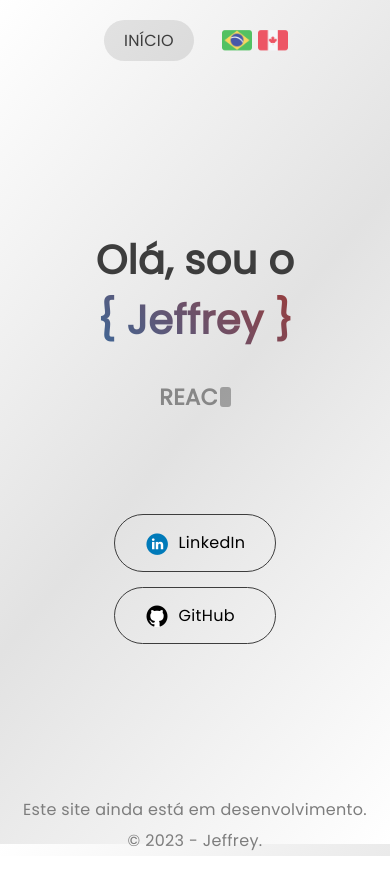
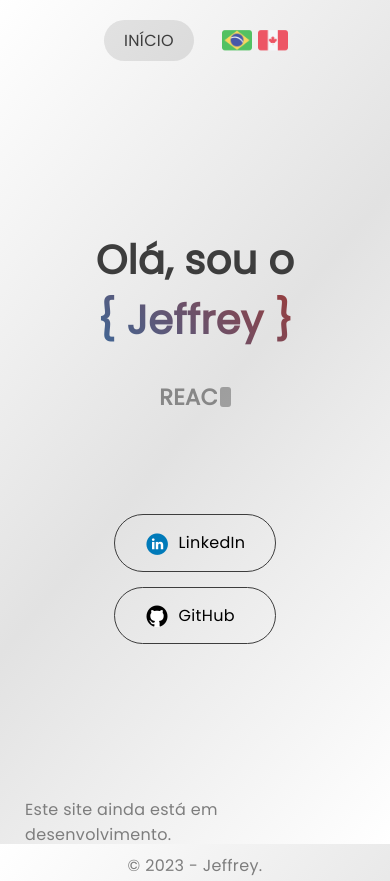
Before and after one commit to jeffreyalvr/meu-portfolio, a React (Vite) app: page / in a window 390 px wide. Before the commit the page ends 856 px from the top, so only its background shows below. Built offline with nearby package versions, Linux system fonts and the light colour scheme.

Commit message:
Isola o footer como componente próprio

```diff
--- /dev/null
+++ b/src/components/Footer/index.jsx
@@ -0,0 +1,20 @@
+import React from "react";
+
+import "./styles.css";
+
+const Footer = ({ lang, book }) => {
+  return (
+    <footer className="move-up">
+      <div className="col">
+        <span>
+          {lang === "pt-br"
+            ? book.pt_br.hero.index.hero_footer_span
+            : book.en_ca.hero.index.hero_footer_span}
+        </span>
+        <span>&copy; 2023 - Jeffrey.</span>
+      </div>
+    </footer>
+  );
+};
+
+export default Footer;
--- /dev/null
+++ b/src/components/Footer/styles.css
@@ -0,0 +1,20 @@
+footer {
+  margin: 120px 0 50px 0;
+}
+
+footer span {
+  color: #7d7d7d;
+  margin: 3px 0;
+}
+
+@media screen and (max-width: 450px) {
+  footer {
+    margin: 50px 0 0 0;
+  }
+}
+
+@media screen and (max-height: 700px) {
+  footer {
+    margin: 30px 0 0 0;
+  }
+}
--- a/src/components/Hero/index.jsx
+++ b/src/components/Hero/index.jsx
@@ -9,6 +9,8 @@ import linkedin from "../../assets/images/linkedin.png";
 import github from "../../assets/images/github.png";
 
 import Button from "../Button";
+
+import Footer from "../Footer";
 
 const Hero = ({ children }) => {
   const linkedin_url = "https://www.linkedin.com/in/jeffreyalvr/";
@@ -26,25 +28,19 @@ const Hero = ({ children }) => {
             : book.en_ca.hero.index.hero_h1}
           <span>{"{ Jeffrey }"}</span>
         </h1>
+
         <div className="label-block">
           <h2>react js developer</h2>
           <div className="carrot" />
         </div>
+
         <div className="row">
           <Button text="LinkedIn" icon={linkedin} url={linkedin_url} />
           <Button text="GitHub" icon={github} url={github_url} />
         </div>
+
+        <Footer book={book} lang={lang} />
       </div>
-      <footer className="move-up">
-        <div className="col">
-          <span>
-            {lang === "pt-br"
-              ? book.pt_br.hero.index.hero_footer_span
-              : book.en_ca.hero.index.hero_footer_span}
-          </span>
-          <span>&copy; 2023 - Jeffrey.</span>
-        </div>
-      </footer>
     </div>
   );
 };
--- a/src/components/Hero/styles.css
+++ b/src/components/Hero/styles.css
@@ -76,15 +76,6 @@
   display: flex;
   flex-direction: column;
   align-items: center;
-}
-
-footer {
-  margin: 120px 0 50px 0;
-}
-
-footer span {
-  color: #7d7d7d;
-  margin: 3px 0;
 }
 
 .move-up {
@@ -191,16 +182,10 @@ footer span {
   .row {
     flex-direction: column;
   }
-  footer {
-    margin: 50px 0 0 0;
-  }
 }
 
 @media screen and (max-height: 700px) {
   .hero .container {
     margin: 90px 0 0 0;
   }
-  footer {
-    margin: 30px 0 0 0;
-  }
 }
```
